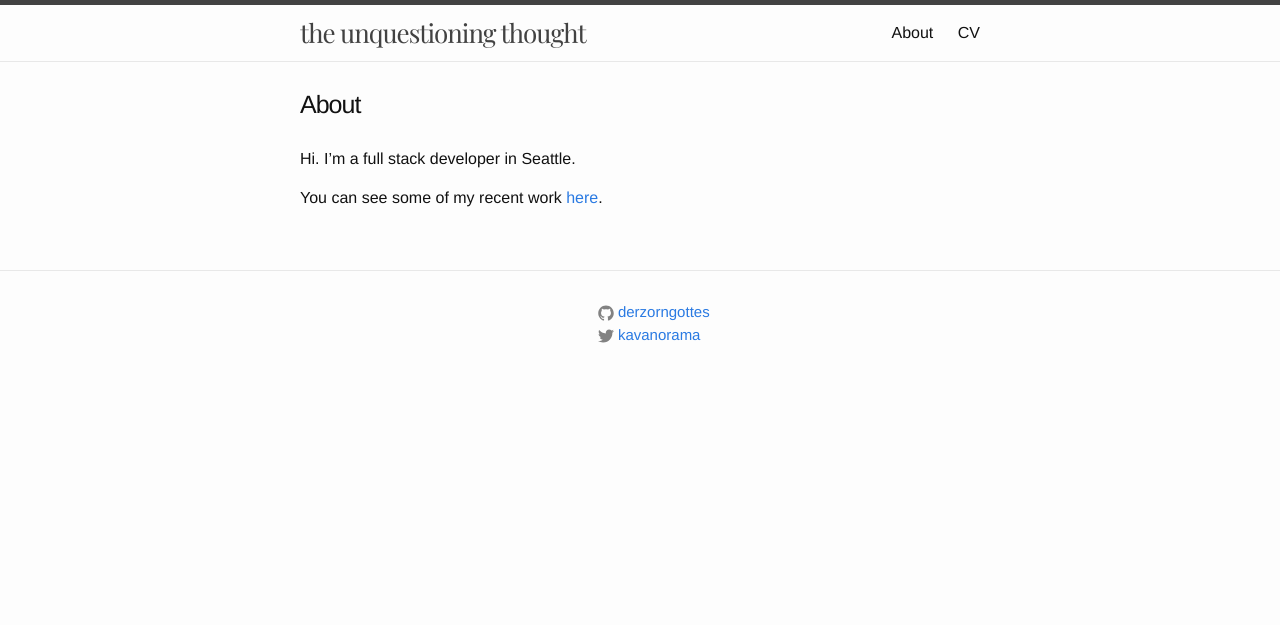
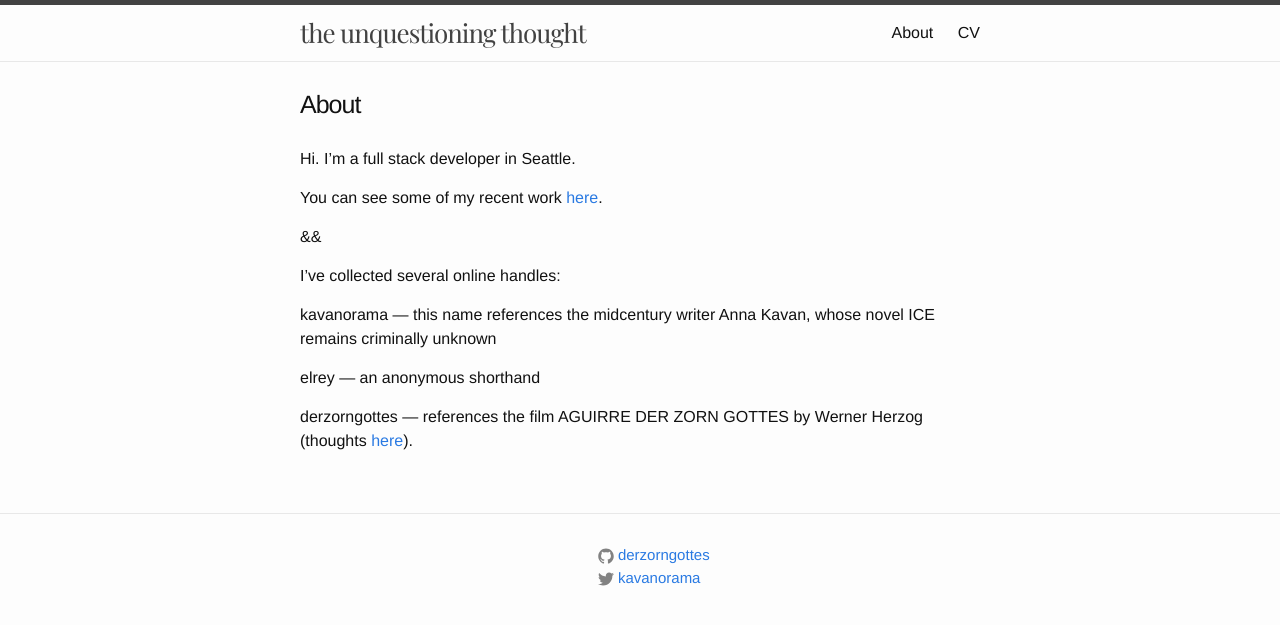
Before and after one commit to derzorngottes/deprecated-personal-site, a Jekyll site: the page built from about.md, in a window 1280 px wide. Shown: the top 625 px of the page. Built offline with Jekyll 4.4.1, drawn with Linux system fonts in a browser that asks for light colours.

Commit message:
Update 'about'

```diff
--- a/about.md
+++ b/about.md
@@ -7,3 +7,13 @@ permalink: /about/
 Hi. I'm a full stack developer in Seattle.
 
 You can see some of my recent work [here](https://github.com/derzorngottes).
+
+&&
+
+I've collected several online handles:
+
+kavanorama — this name references the midcentury writer Anna Kavan, whose novel ICE remains criminally unknown
+
+elrey — an anonymous shorthand
+
+derzorngottes — references the film AGUIRRE DER ZORN GOTTES by Werner Herzog (thoughts [here](https://)).
```
